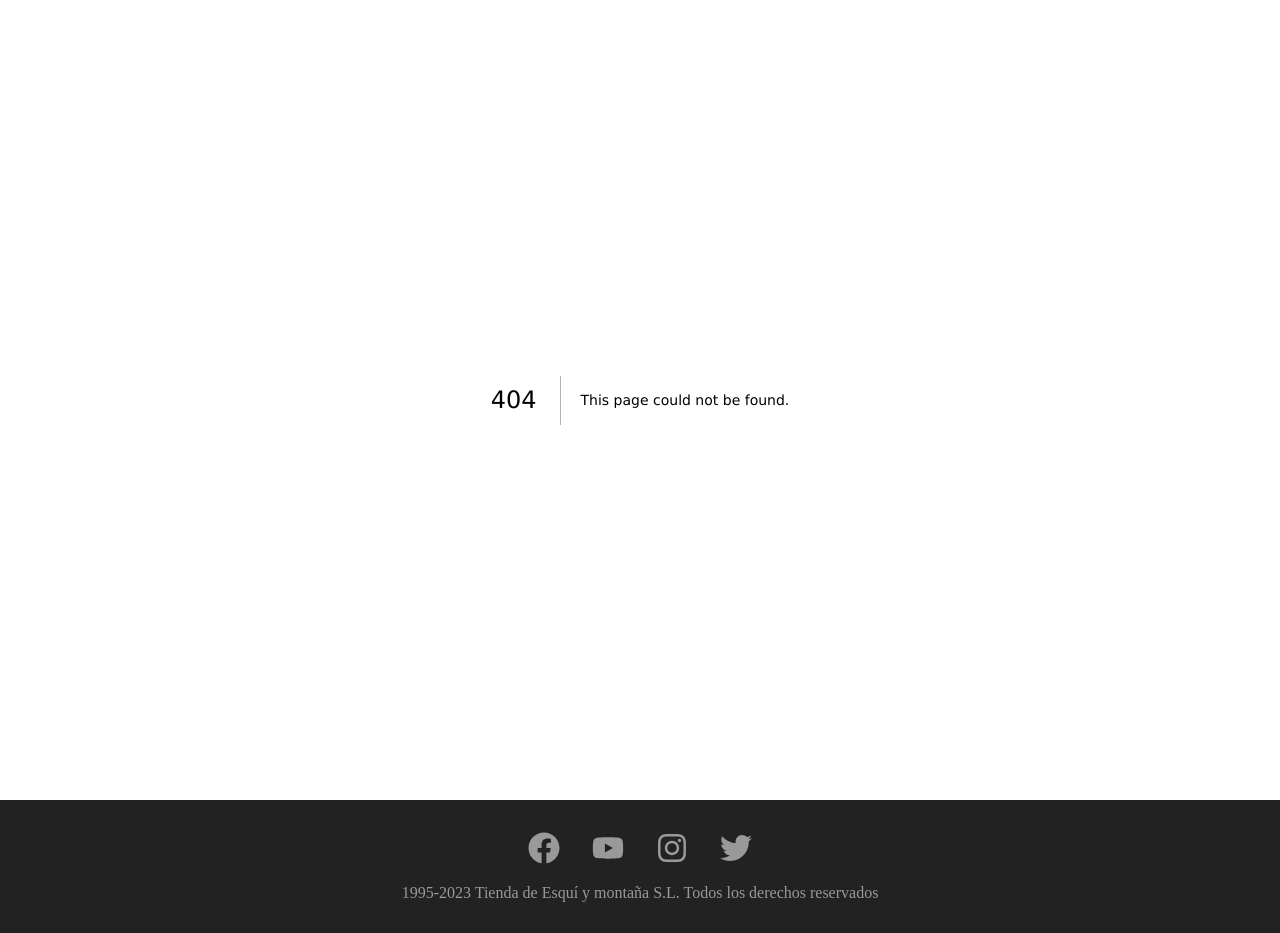
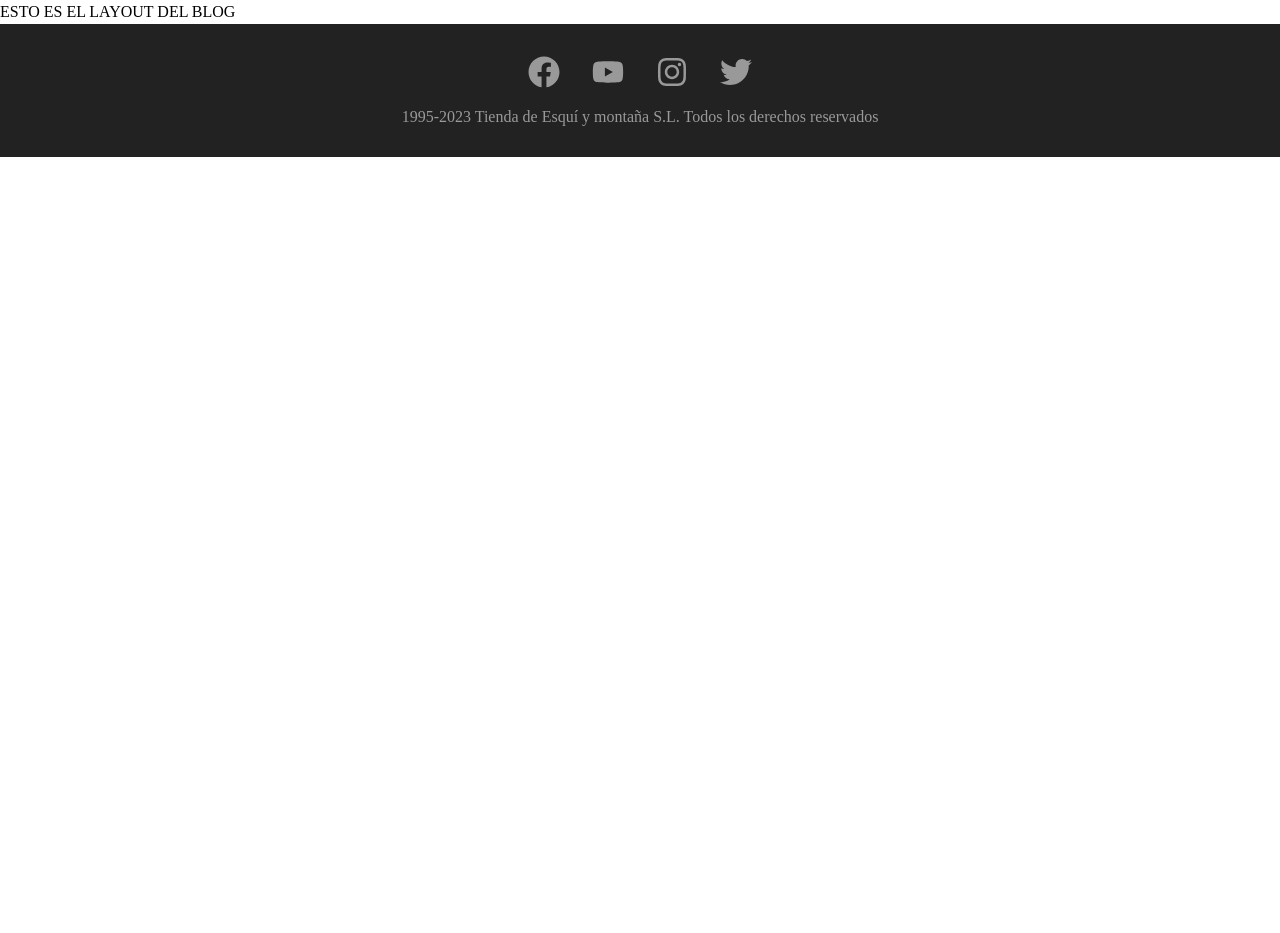
Before and after one commit to javicerezo/tienda-online-v2, a Next.js app: page /blog in a window 1280 px wide. Before the commit this address had no page. After the commit the page ends 800 px from the top, so only its background shows below. Built offline with nearby package versions, Linux system fonts and the light colour scheme.

Commit message:
Creación de layout y pages de las diferentes páginas de la app

```diff
--- /dev/null
+++ b/src/app/blog/layout.tsx
@@ -0,0 +1,11 @@
+export default function Layout (
+    { children }: { children: React.ReactNode }
+) {
+    return (
+        <section>
+            ESTO ES EL LAYOUT DEL BLOG
+
+            {children}
+        </section>
+    );
+}
--- /dev/null
+++ b/src/app/blog/page.tsx
@@ -0,0 +1,3 @@
+export default function Page() {
+    <p>ESTO ES EL BLOG</p>
+}
--- /dev/null
+++ b/src/app/club/page.tsx
@@ -0,0 +1,3 @@
+export default function Page() {
+    return <p>ESTO ES EL CLUB DE MONTAÑA</p>
+}
--- /dev/null
+++ b/src/app/dashboard/page.tsx
@@ -0,0 +1,3 @@
+export default function Page() {
+    return <p>Dashboard Page</p>
+}
--- /dev/null
+++ b/src/app/login/page.tsx
@@ -0,0 +1,3 @@
+export default function Page() {
+    return <p>Esto es el login</p>
+}
```
